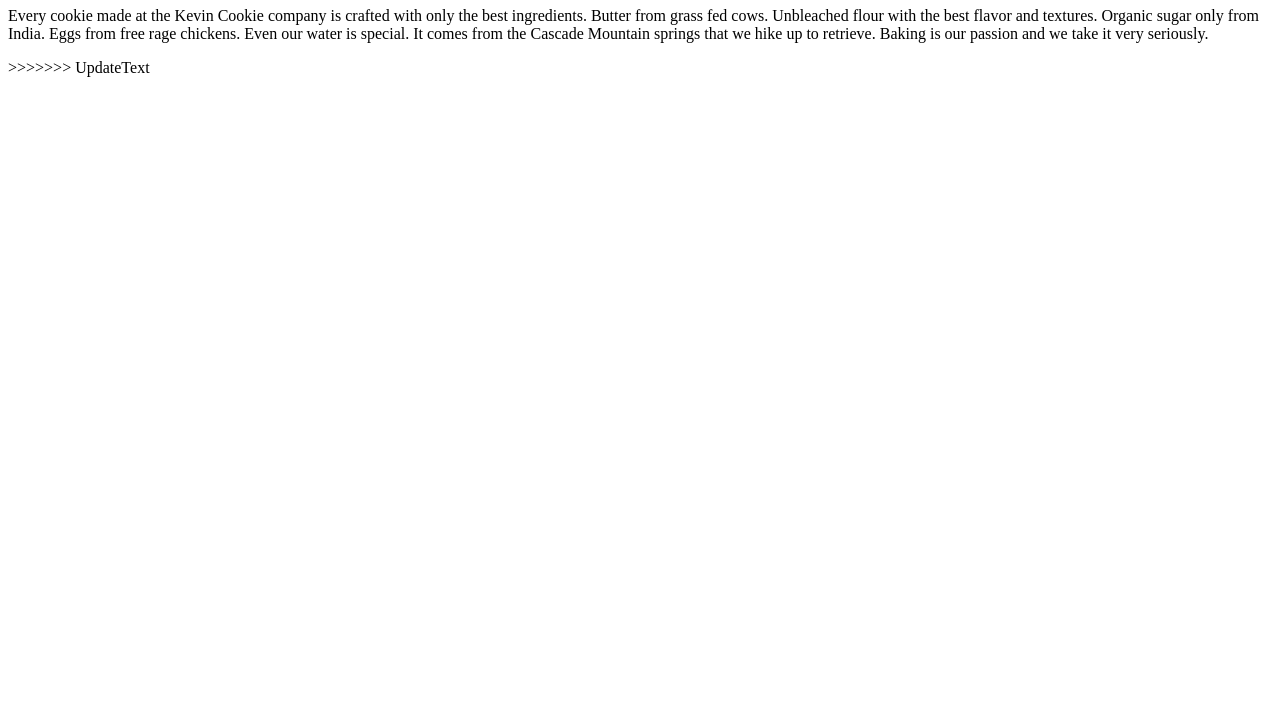
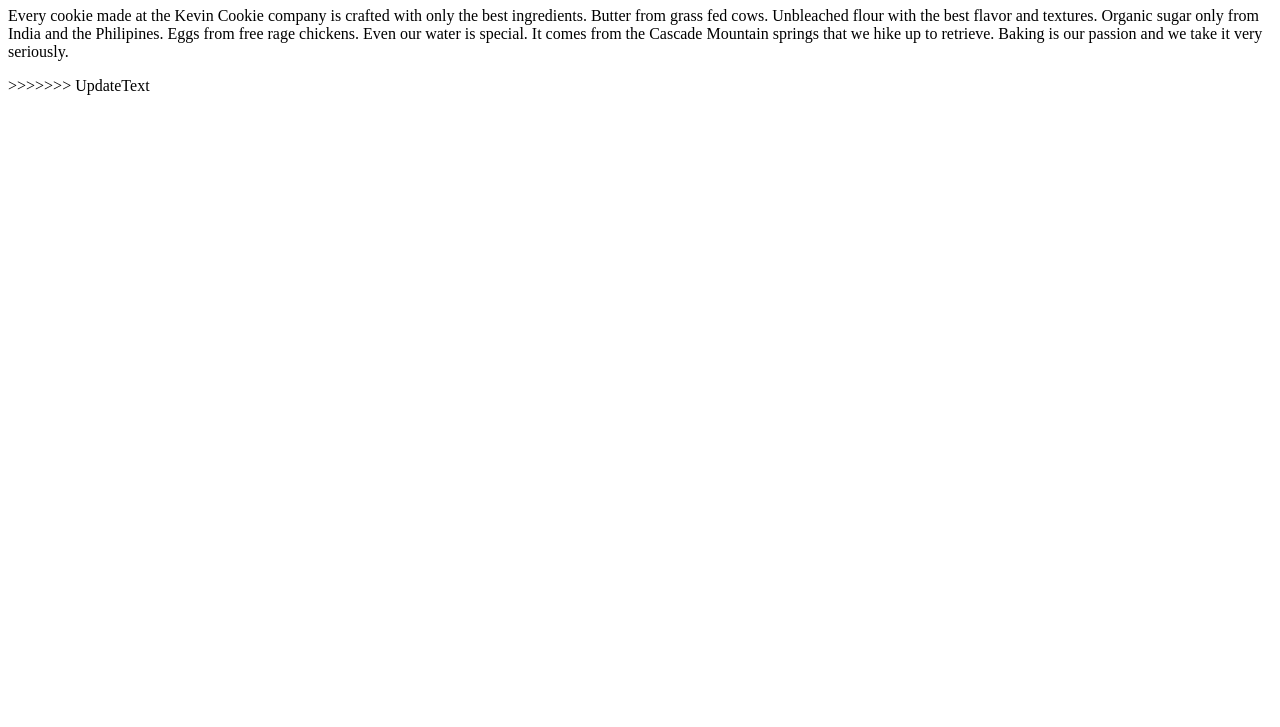
Before and after one commit to CPA-Dev/cookie, a plain HTML site: page index.htm in a window 1280 px wide. Shown: the part 73-800 px from the top of the page. Drawn offline with Linux system fonts and the light colour scheme.

Commit message:
Update index.htm

```diff
--- a/index.htm
+++ b/index.htm
@@ -4,7 +4,7 @@
 
 <h1>Deliciousness in every bite!</h1>
 
-<p>Every cookie made at the Kevin Cookie company is crafted with only the best ingredients. Butter from grass fed cows. Unbleached flour with the best flavor and textures. Organic sugar only from India. Eggs from free rage chickens. Even our water is special. It comes from the Cascade Mountain springs that we hike up to retrieve. Baking is our passion and we take it very seriously.</p>
+<p>Every cookie made at the Kevin Cookie company is crafted with only the best ingredients. Butter from grass fed cows. Unbleached flour with the best flavor and textures. Organic sugar only from India and the Philipines. Eggs from free rage chickens. Even our water is special. It comes from the Cascade Mountain springs that we hike up to retrieve. Baking is our passion and we take it very seriously.</p>
 >>>>>>> UpdateText
 
 </body>
```
